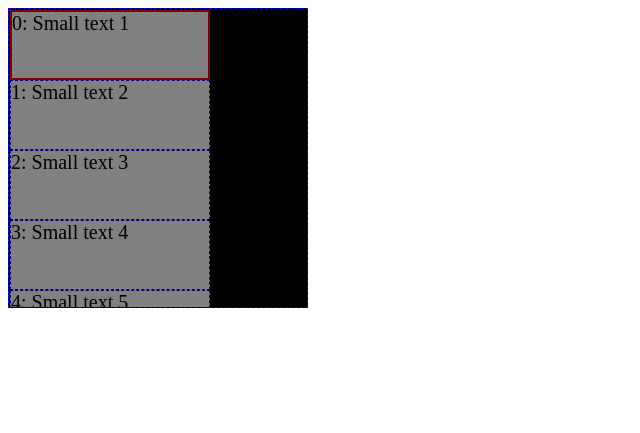
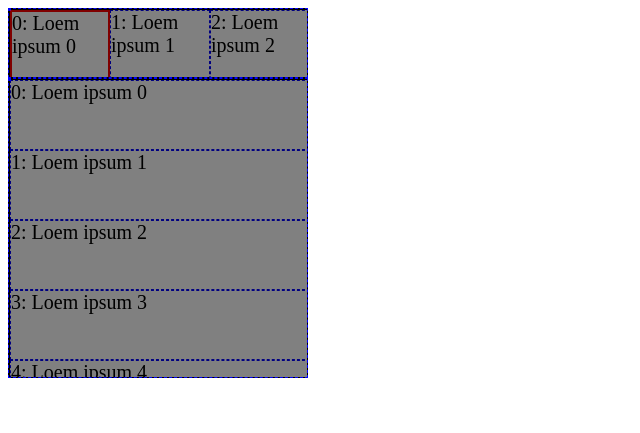
Before and after one commit to controlsts/Controls.CListControl, a plain HTML site: page index.html in a window 1280 px wide. Shown: the whole page, without its empty margins (0-640 px from the left). Drawn offline with Linux system fonts and the light colour scheme.

Commit message:
add horizontal list

```diff
--- a/app.js
+++ b/app.js
@@ -2,43 +2,14 @@
 var gApp;
 (function (gApp) {
     var focus = Controls.makeNoneFocusable("-focus-info");
-    var data = [{
-        type: 'txtSmall',
-        text: 'Small text 1'
-    }, {
-        type: 'txtSmall',
-        text: 'Small text 2'
-    }, {
-        type: 'txtSmall',
-        text: 'Small text 3'
-    }, {
-        type: 'txtSmall',
-        text: 'Small text 4'
-    }, {
-        type: 'txtSmall',
-        text: 'Small text 5'
-    }, {
-        type: 'txtSmall',
-        text: 'Small text 6'
-    }, {
-        type: 'txtSmall',
-        text: 'Small text 7'
-    }, {
-        type: 'txtSmall',
-        text: 'Small text 8'
-    }, {
-        type: 'txtSmall',
-        text: 'Small text 9'
-    }, {
-        type: 'txtSmall',
-        text: 'Small text 10'
-    }, {
-        type: 'txtSmall',
-        text: 'Small text 11'
-    }, {
-        type: 'txtSmall',
-        text: 'Small text 12'
-    }];
+    var data = [];
+    for (var i = 0; i < 20; i++) {
+        data.push({
+            type: 'typeSamll',
+            text: 'Loem ipsum ' + i,
+            longText: 'Lorem ipsum dolor sit amet, consectetur adipiscing elit. Pellentesque molestie, quam eget consectetur aliquet, sem ex rhoncus mi, in consequat erat ligula fermentum lorem. Proin tristique quam nec urna ultricies, ac placerat ipsum rutrum. Nulla at lorem condimentum, pretium ligula et, molestie metus. Nulla placerat vestibulum magna ac ultrices. Fusce vitae tempor dui. Nam pulvinar commodo pellentesque. Mauris dignissim tempor pharetra. Praesent nec fermentum lacus. Phasellus vehicula velit sem, in malesuada mauris ornare non. Aenean lacinia dolor at ex molestie, quis mattis metus pulvinar. Praesent aliquet elit id condimentum fermentum. In elit turpis, aliquam non pharetra eu, sodales sed sem. Curabitur volutpat ac arcu quis venenatis. In vel gravida quam.'
+        });
+    }
     var dummy = {
         _slFocusedDataItemChanged: function (aKeyNew, aItemNew, aElNew, aKeyOld, aItemOld, aElOld) {
             var p = document.createElement("p");
@@ -50,66 +21,45 @@ var gApp;
             debugger;
         }
     };
-    var list;
-    list = new Controls.CListControl(null);
-    list.setListData(data);
-    list.setItemHeight(70);
-    list.setAnimation(true);
-    list.setScrollScheme(5 /* EByFixed */);
-    list.connectFocusedDataItemChanged(dummy, "_slFocusedDataItemChanged", dummy._slFocusedDataItemChanged);
-    list.connectItemSelected(dummy, "_slItemSelected", dummy._slItemSelected);
-    list.setRedrawAfterOperation(true);
-    list.setDataDrawer(function (aKey, aItem, aEl) {
+    var listHorizontal;
+    listHorizontal = new Controls.CListControl(null);
+    listHorizontal.setId('horizontal');
+    listHorizontal.setListData(data);
+    listHorizontal.setItemWidth(100);
+    listHorizontal.setAnimation(true);
+    listHorizontal.setOrientation(2 /* EHorizontal */);
+    listHorizontal.setScrollScheme(5 /* EByFixed */);
+    listHorizontal.connectFocusedDataItemChanged(dummy, "_slFocusedDataItemChanged", dummy._slFocusedDataItemChanged);
+    listHorizontal.connectItemSelected(dummy, "_slItemSelected", dummy._slItemSelected);
+    listHorizontal.setRedrawAfterOperation(true);
+    listHorizontal.setDataDrawer(function (aKey, aItem, aEl) {
+        aEl.classList.add('horizontal');
+        aEl.classList.add(aItem.type);
+        aEl.style.opacity = '.5';
+        aEl.innerText = aKey + ": " + aItem.text;
+        return 2 /* KFocusAble */;
+    });
+    var listVertical;
+    listVertical = new Controls.CListControl(null);
+    listVertical.setId('vertical');
+    listVertical.setListData(data);
+    listVertical.setItemHeight(70);
+    listVertical.setAnimation(true);
+    listVertical.setScrollScheme(5 /* EByFixed */);
+    listVertical.connectFocusedDataItemChanged(dummy, "_slFocusedDataItemChanged", dummy._slFocusedDataItemChanged);
+    listVertical.connectItemSelected(dummy, "_slItemSelected", dummy._slItemSelected);
+    listVertical.setRedrawAfterOperation(true);
+    listVertical.setDataDrawer(function (aKey, aItem, aEl) {
         aEl.classList.add(aItem.type);
         aEl.style.opacity = '.5';
         aEl.innerText = aKey + ": " + aItem.text;
         return 2 /* KFocusAble */;
     });
     var root = new Controls.CLayoutGroupControl(document.body);
-    root.setOrientation(2 /* EHorizontal */);
-    root.setOwnedChildControls([list, focus]);
+    root.setOrientation(1 /* EVertical */);
+    root.setOwnedChildControls([listHorizontal, listVertical, focus]);
     root.draw();
     root.setActiveFocus();
-    //list.appendItem({
-    //    type: 'txtSmall',
-    //    text: 'Small 1 text!'
-    //});
-    //
-    //list.appendItem({
-    //    type: 'txtSmall',
-    //    text: 'Small 2 text@'
-    //});
-    //
-    //list.appendItem({
-    //    type: 'txtSmall',
-    //    text: 'Small 3 text@'
-    //});
-    //
-    //list.prependItem([{
-    //    type: 'txtSmall',
-    //    text: 'Prepended'
-    //}]);
-    //
-    //setTimeout(function () {
-    //    list.prependItem({
-    //        type: 'txtSmall',
-    //        text: '1 sec'
-    //    })
-    //}, 1000);
-    //
-    //setTimeout(function () {
-    //    list.insertItem(3, {
-    //        type: 'txtSmall',
-    //        text: '2 sec'
-    //    });
-    //}, 2000);
-    //
-    //setTimeout(function () {
-    //    list.appendItem({
-    //        type: 'txtSmall',
-    //        text: '5 sec'
-    //    })
-    //}, 5000);
     document.body.addEventListener('keydown', function (e) {
         var keyStr = e['keyIdentifier'];
         var handled = root.doKey(keyStr);
--- a/app.less
+++ b/app.less
@@ -18,17 +18,39 @@ body {
         font-size: 12px;
     }
 
-    .-group.-view {
+    #horizontal {
         background-color: black;
         width: 300px;
-        height: 300px;
+        height: 70px;
 
-        .txtSmall {
+        .-list-item {
             width: 200px;
             height: 70px;
             background-color: white;
             font-size: 20px;
             color: black;
+            &.horizontal {
+                width: 100px;
+                height: 100px;
+            }
+        }
+    }
+
+    #vertical {
+        background-color: black;
+        width: 300px;
+        height: 300px;
+
+        .-list-item {
+            width: 300px;
+            height: 70px;
+            background-color: white;
+            font-size: 20px;
+            color: black;
+            &.horizontal {
+                width: 100px;
+                height: 100px;
+            }
         }
     }
 }
--- a/app.ts
+++ b/app.ts
@@ -4,43 +4,14 @@ module gApp {
 
     var focus = Controls.makeNoneFocusable("-focus-info");
 
-    var data = [{
-        type: 'txtSmall',
-        text: 'Small text 1'
-    }, {
-        type: 'txtSmall',
-        text: 'Small text 2'
-    }, {
-        type: 'txtSmall',
-        text: 'Small text 3'
-    }, {
-        type: 'txtSmall',
-        text: 'Small text 4'
-    }, {
-        type: 'txtSmall',
-        text: 'Small text 5'
-    }, {
-        type: 'txtSmall',
-        text: 'Small text 6'
-    }, {
-        type: 'txtSmall',
-        text: 'Small text 7'
-    }, {
-        type: 'txtSmall',
-        text: 'Small text 8'
-    }, {
-        type: 'txtSmall',
-        text: 'Small text 9'
-    }, {
-        type: 'txtSmall',
-        text: 'Small text 10'
-    }, {
-        type: 'txtSmall',
-        text: 'Small text 11'
-    }, {
-        type: 'txtSmall',
-        text: 'Small text 12'
-    }];
+    var data = [];
+    for (var i=0; i<20; i++) {
+        data.push({
+            type: 'typeSamll',
+            text: 'Loem ipsum ' + i,
+            longText: 'Lorem ipsum dolor sit amet, consectetur adipiscing elit. Pellentesque molestie, quam eget consectetur aliquet, sem ex rhoncus mi, in consequat erat ligula fermentum lorem. Proin tristique quam nec urna ultricies, ac placerat ipsum rutrum. Nulla at lorem condimentum, pretium ligula et, molestie metus. Nulla placerat vestibulum magna ac ultrices. Fusce vitae tempor dui. Nam pulvinar commodo pellentesque. Mauris dignissim tempor pharetra. Praesent nec fermentum lacus. Phasellus vehicula velit sem, in malesuada mauris ornare non. Aenean lacinia dolor at ex molestie, quis mattis metus pulvinar. Praesent aliquet elit id condimentum fermentum. In elit turpis, aliquam non pharetra eu, sodales sed sem. Curabitur volutpat ac arcu quis venenatis. In vel gravida quam.'
+        })
+    }
 
     var dummy = {
         _slFocusedDataItemChanged: function (aKeyNew: any, aItemNew: any, aElNew: HTMLElement,
@@ -56,16 +27,36 @@ module gApp {
         }
     };
 
-    var list: Controls.CListControl;
-    list = new Controls.CListControl(null);
-    list.setListData(data);
-    list.setItemHeight(70);
-    list.setAnimation(true);
-    list.setScrollScheme(Controls.TParamScrollScheme.EByFixed);
-    list.connectFocusedDataItemChanged(dummy, "_slFocusedDataItemChanged", dummy._slFocusedDataItemChanged);
-    list.connectItemSelected(dummy, "_slItemSelected", dummy._slItemSelected);
-    list.setRedrawAfterOperation(true);
-    list.setDataDrawer(function (aKey:any, aItem:any, aEl:HTMLElement) {
+    var listHorizontal: Controls.CListControl;
+    listHorizontal = new Controls.CListControl(null);
+    listHorizontal.setId('horizontal');
+    listHorizontal.setListData(data);
+    listHorizontal.setItemWidth(100);
+    listHorizontal.setAnimation(true);
+    listHorizontal.setOrientation(Controls.TParamOrientation.EHorizontal);
+    listHorizontal.setScrollScheme(Controls.TParamScrollScheme.EByFixed);
+    listHorizontal.connectFocusedDataItemChanged(dummy, "_slFocusedDataItemChanged", dummy._slFocusedDataItemChanged);
+    listHorizontal.connectItemSelected(dummy, "_slItemSelected", dummy._slItemSelected);
+    listHorizontal.setRedrawAfterOperation(true);
+    listHorizontal.setDataDrawer(function (aKey:any, aItem:any, aEl:HTMLElement) {
+        aEl.classList.add('horizontal');
+        aEl.classList.add(aItem.type);
+        aEl.style.opacity = '.5';
+        aEl.innerText = aKey + ": " + aItem.text;
+        return Controls.TFocusInfo.KFocusAble;
+    });
+
+    var listVertical: Controls.CListControl;
+    listVertical = new Controls.CListControl(null);
+    listVertical.setId('vertical');
+    listVertical.setListData(data);
+    listVertical.setItemHeight(70);
+    listVertical.setAnimation(true);
+    listVertical.setScrollScheme(Controls.TParamScrollScheme.EByFixed);
+    listVertical.connectFocusedDataItemChanged(dummy, "_slFocusedDataItemChanged", dummy._slFocusedDataItemChanged);
+    listVertical.connectItemSelected(dummy, "_slItemSelected", dummy._slItemSelected);
+    listVertical.setRedrawAfterOperation(true);
+    listVertical.setDataDrawer(function (aKey:any, aItem:any, aEl:HTMLElement) {
         aEl.classList.add(aItem.type);
         aEl.style.opacity = '.5';
         aEl.innerText = aKey + ": " + aItem.text;
@@ -73,51 +64,10 @@ module gApp {
     });
 
     var root = new Controls.CLayoutGroupControl(document.body);
-    root.setOrientation(Controls.TParamOrientation.EHorizontal);
-    root.setOwnedChildControls([list, focus]);
+    root.setOrientation(Controls.TParamOrientation.EVertical);
+    root.setOwnedChildControls([listHorizontal, listVertical, focus]);
     root.draw();
     root.setActiveFocus();
-
-    //list.appendItem({
-    //    type: 'txtSmall',
-    //    text: 'Small 1 text!'
-    //});
-    //
-    //list.appendItem({
-    //    type: 'txtSmall',
-    //    text: 'Small 2 text@'
-    //});
-    //
-    //list.appendItem({
-    //    type: 'txtSmall',
-    //    text: 'Small 3 text@'
-    //});
-    //
-    //list.prependItem([{
-    //    type: 'txtSmall',
-    //    text: 'Prepended'
-    //}]);
-    //
-    //setTimeout(function () {
-    //    list.prependItem({
-    //        type: 'txtSmall',
-    //        text: '1 sec'
-    //    })
-    //}, 1000);
-    //
-    //setTimeout(function () {
-    //    list.insertItem(3, {
-    //        type: 'txtSmall',
-    //        text: '2 sec'
-    //    });
-    //}, 2000);
-    //
-    //setTimeout(function () {
-    //    list.appendItem({
-    //        type: 'txtSmall',
-    //        text: '5 sec'
-    //    })
-    //}, 5000);
 
     document.body.addEventListener('keydown', function (e) {
         var keyStr = e['keyIdentifier'];
```
Also changed, not shown: app.css.
